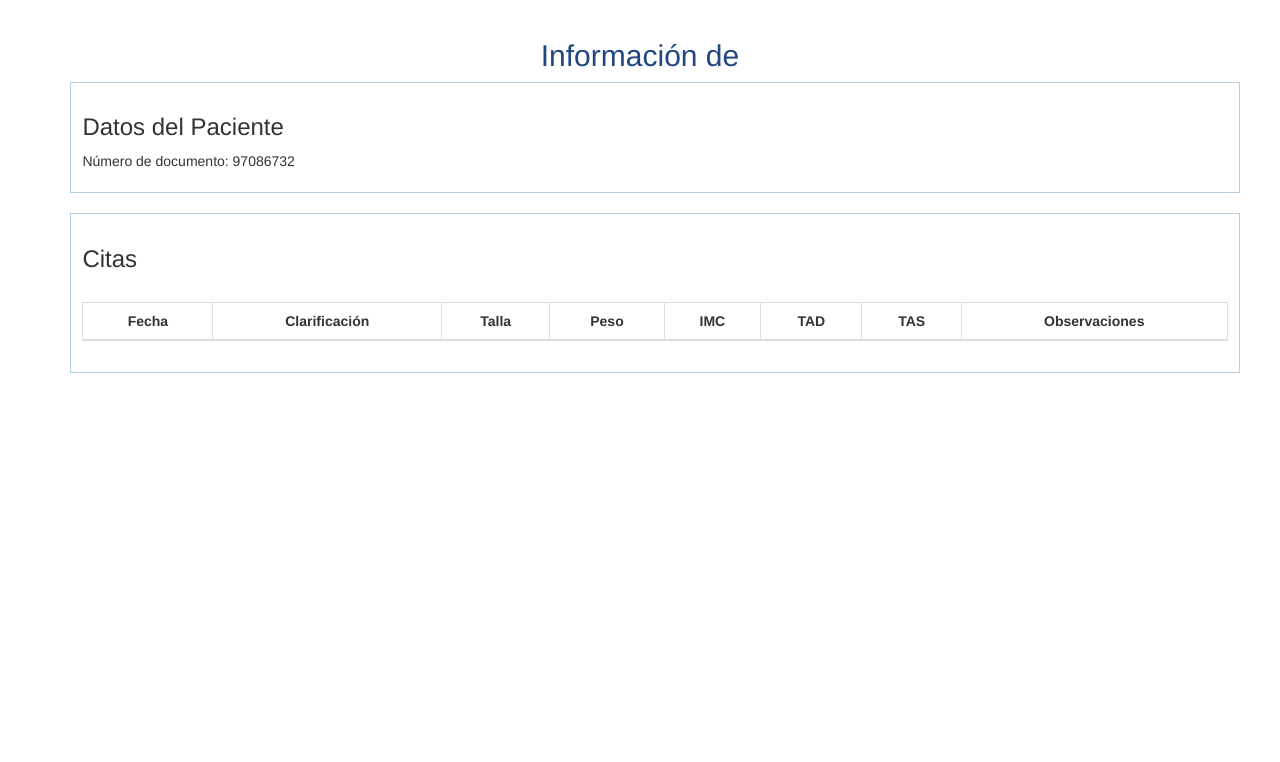
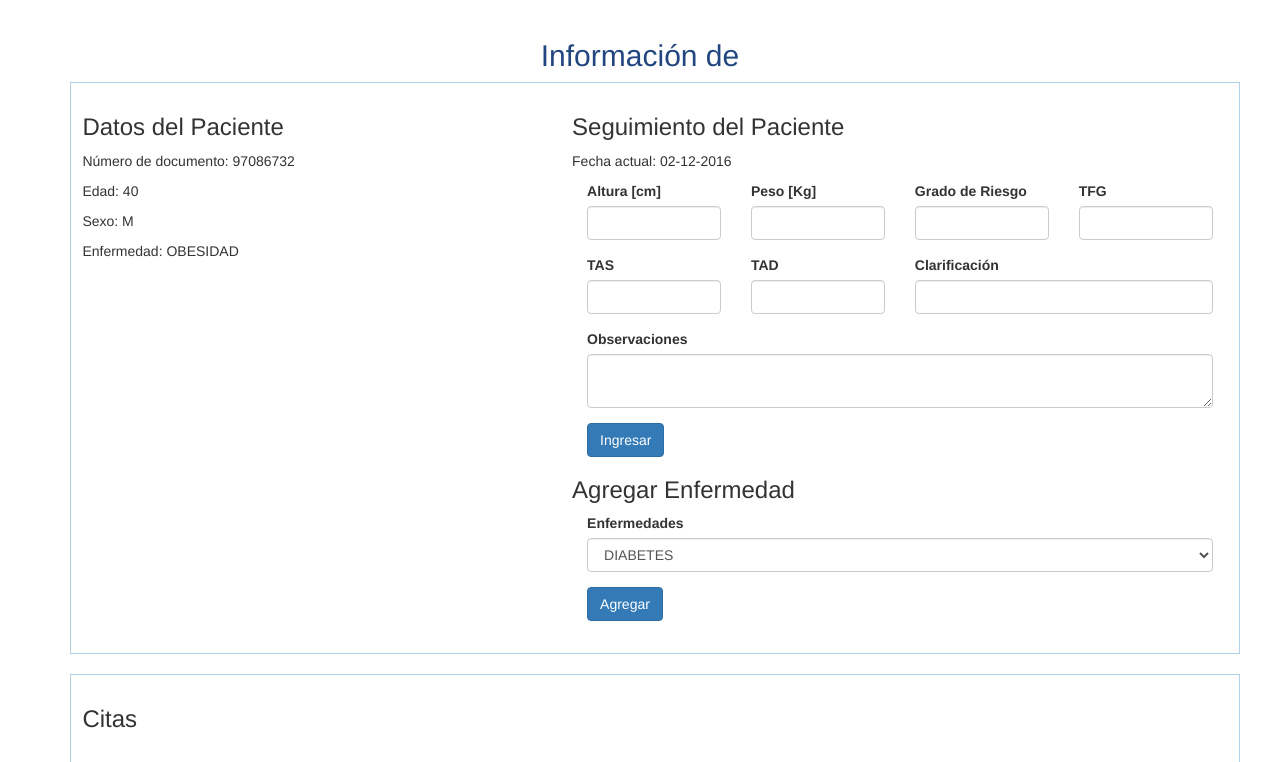
Before and after one commit to BetoRincon/Pacientes, a PHP site: the page made by templates/usuario.php in a window 1280 px wide. Shown: the part 61-823 px from the top of the page. Before the commit the page ends 434 px from the top, so only its background shows below. Run offline with PHP 8.4, Linux system fonts and the light colour scheme; a user stored in the database is signed in; data comes from the database, SQL or seed files in the repository; tables that the repository leaves empty hold one stand-in row (values such as "Sample post"); data that the repository does not hold is empty.

Commit message:
Add files via upload
Actualización

```diff
--- a/templates/usuario.php
+++ b/templates/usuario.php
@@ -1,5 +1,6 @@
 <?php
  session_start();
+ include("../controlers/php/conexion.php");
 ?>
 
 <!DOCTYPE html>
@@ -60,11 +61,187 @@
 			padding: 1%;
 			">
 
+		<div class="row">
 
-		 <?php
-		 echo "<h3>Datos del Paciente</h3>
-			<p> Número de documento: ".$doc_num."</p>";
-		?>
+			<div class="col-sm-12">
+
+				<div class="row">
+
+					<div class="col-sm-5">
+						<?php
+
+						$conn=mysqli_connect($host, $userdb, $pw,$db);
+						if (!$conn)
+						{
+							die("error: ".mysqli_connect_error());
+						}
+
+						$sql="SELECT TIMESTAMPDIFF(YEAR,`fecha_nac`,CURDATE()) AS edad,
+							sexo as sexo,
+					        emfermedad.enf_nom AS enfermedad
+					        FROM user,emfermedad
+					        WHERE
+					      	user.id_usu=(SELECT user.id_usu FROM user WHERE user.doc_num=".$doc_num." )
+					        AND emfermedad.id_enf=(SELECT usuario_enfermedad.enfermedad_id_enf FROM usuario_enfermedad
+					                               WHERE usuario_enfermedad.usuario_id_usuario=(SELECT user.id_usu FROM user WHERE 									user.doc_num=".$doc_num."))";
+
+					             $result=mysqli_query($conn,$sql);
+					             if (!$result)
+					              {
+					             	die("error en consulta: ");
+					             }
+					             else
+					             {
+					             	while ($data=mysqli_fetch_assoc($result) )
+							{
+
+								$edad=$data['edad'];
+								$sexo=$data['sexo'];
+					              		$enfermedad=$data['enfermedad'];
+							}
+
+					             }
+					             mysqli_free_result($result);
+						mysqli_close($conn);
+
+
+						 echo "<h3>Datos del Paciente</h3>
+							<p> Número de documento: ".$doc_num."</p>
+							<p>Edad: ".$edad."</p>
+							<p>Sexo: ".$sexo."</p>
+							<p>Enfermedad: ".$enfermedad."</p>";
+						?>
+					</div>
+					<div class="col-sm-7">
+						<h3>Seguimiento del Paciente</h3>
+
+						<?php
+							echo "<p>Fecha actual: ".date('d-m-Y')."</p>";
+						?>
+						<form action="#" method="POST"  >
+
+							<div class="col-xs-3">
+								<div class="form-group">
+								<label for="altura" >Altura [cm]</label>
+								<input type="text" class="form-control" id="altura">
+								</div>
+							</div>
+
+							<div class="col-xs-3">
+								<div class="form-group">
+								<label for="peso" >Peso [Kg]</label>
+								<input type="text" class="form-control" id="peso">
+								</div>
+							</div>
+
+
+							<div class="col-xs-3">
+								<div class="form-group">
+								<label for="riesgo" >Grado de Riesgo</label>
+								<input type="text" class="form-control" id="riesgo">
+								</div>
+							</div>
+
+							<div class="col-xs-3">
+								<div class="form-group">
+								<label for="tfg" >TFG</label>
+								<input type="text" class="form-control" id="tfg">
+								</div>
+							</div>
+
+							<div class="col-xs-3">
+								<div class="form-group">
+								<label for="tas" >TAS</label>
+								<input type="text" class="form-control" id="tas">
+								</div>
+							</div>
+
+							<div class="col-xs-3">
+								<div class="form-group">
+								<label for="tad" >TAD</label>
+								<input type="text" class="form-control" id="tad">
+								</div>
+							</div>
+
+							<div class="col-xs-6">
+								<div class="form-group">
+								<label for="clarificacion" >Clarificación</label>
+								<input type="text" class="form-control" id="clarificacion">
+								</div>
+							</div>
+
+							<div class="col-xs-12">
+								<div class="form-group">
+								<label for="observaciones" >Observaciones</label>
+								<textarea class="form-control" id="observaciones"></textarea>
+								</div>
+							<button type="submit" class="btn btn-primary">Ingresar</button><br><br>
+
+							</div>
+
+						</form>
+						<h3>Agregar Enfermedad</h3>
+
+						<form>
+						<div class="col-xs-12">
+						<div class="form-group">
+						<label for="sel-vivo"> Enfermedades</label>
+						<select   name="enferm" class="form-control" id="sel-vivo">
+
+							<?php
+
+								include("../controlers/php/conexion.php");
+
+										$conn = mysqli_connect($host, $userdb, $pw,$db);
+								                                if (!$conn)
+								                                {
+								                                        die("Connection failed: " . mysqli_connect_error());
+								                                }
+
+										//query
+										$sql = "SELECT * FROM emfermedad ";
+
+										$result = mysqli_query($conn, $sql);
+
+										//respuesta de la BD
+
+										if (mysqli_num_rows($result) > 0)
+										{
+
+
+								    		// output data of each row
+								    		while($row = mysqli_fetch_array($result))
+								    		 {
+
+								    		 	echo "<option value=' ".$row[enf_cod]." ' >".$row[enf_nom]."</option>";
+
+
+								    		}
+
+
+
+									}
+								    mysqli_free_result($result);
+								    mysqli_close($conn);
+
+							?>
+
+						</select>
+						</div>
+						<button type="submit" class="btn btn-primary">Agregar</button><br><br>
+						</div>
+						</form>
+
+
+
+					</div>
+
+				</div>
+
+			</div>
+		</div>
+
+
 
 	</div>
 	<br>
```
